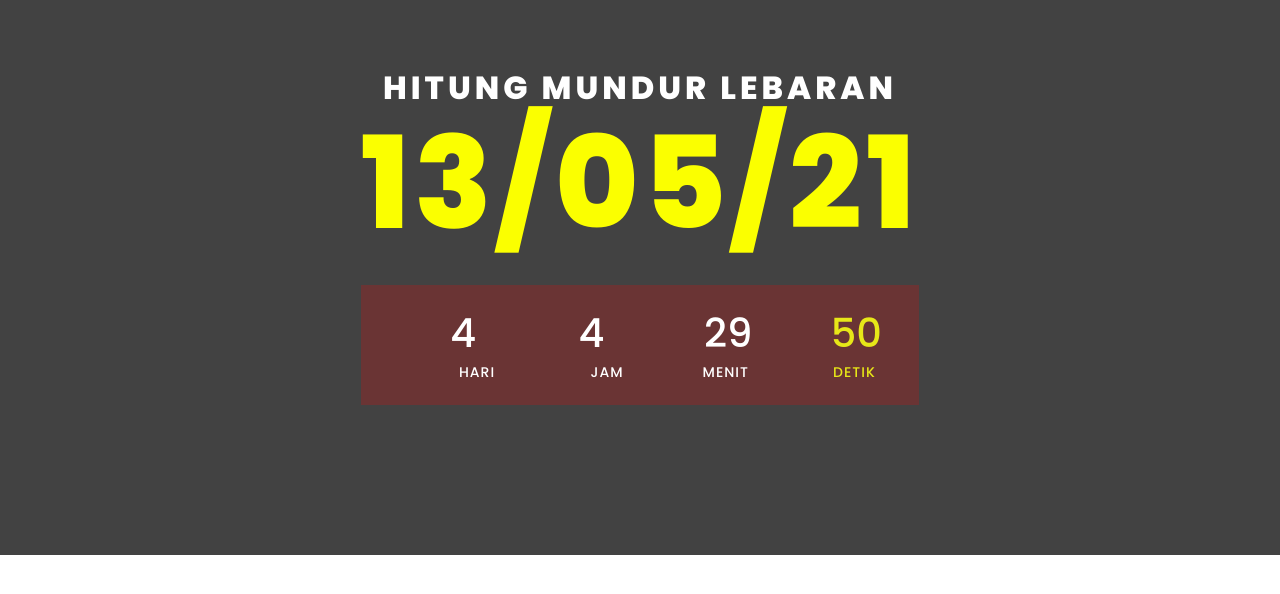
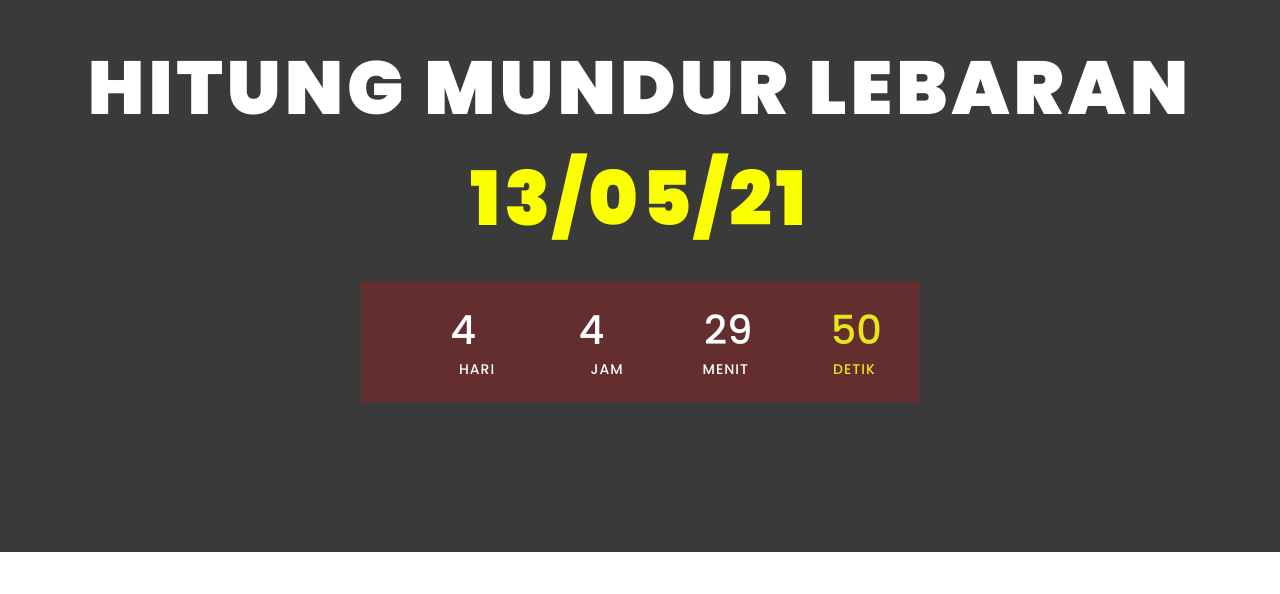
Before and after one commit to M-Coding-a11u/MikoWEBSITE, a plain HTML site: page index.html in a window 1280 px wide. Shown: the part 110-704 px from the top of the page. Drawn offline with Linux system fonts and the light colour scheme.

Commit message:
Add files via upload

```diff
--- a/index.html
+++ b/index.html
@@ -12,7 +12,7 @@
 <body>
     <div class="container">
         <div class="countdownBx">
-            <h2 class="blink_me">HITUNG MUNDUR LEBARAN<br>
+            <h2><span class="blink_me">HITUNG MUNDUR LEBARAN</span><br>
               <span><i>13/05/21</i></span></h2>
             <div class="countdown">
                 <div id="day">00</div>
--- a/style.css
+++ b/style.css
@@ -8,7 +8,7 @@
 
 .container {
     padding: 150px 20px;
-    background-color: #424242;
+    background-color: #3a3a3a;
 }
 
 .container .countdownBx {
@@ -22,7 +22,7 @@
 .container .countdownBx h2 {
     text-align: center;
     font-size: 2em;
-    color: #fff;
+    color: rgb(255, 255, 255);
     text-transform: uppercase;
     letter-spacing: 4px;
     font-weight: 800;
@@ -44,8 +44,8 @@
 }
 
 .container .countdownBx h2 span {
-    font-size: 4em;
-    font-weight: 800;
+    font-size: 75px;
+    font-weight: 1000;
 }
 
 .container .countdownBx h2 span i {
```
